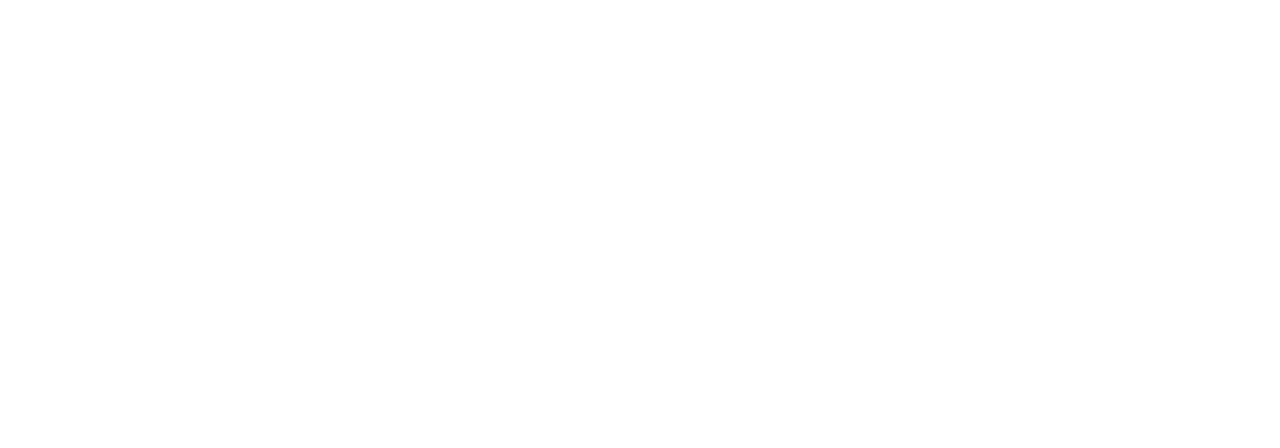
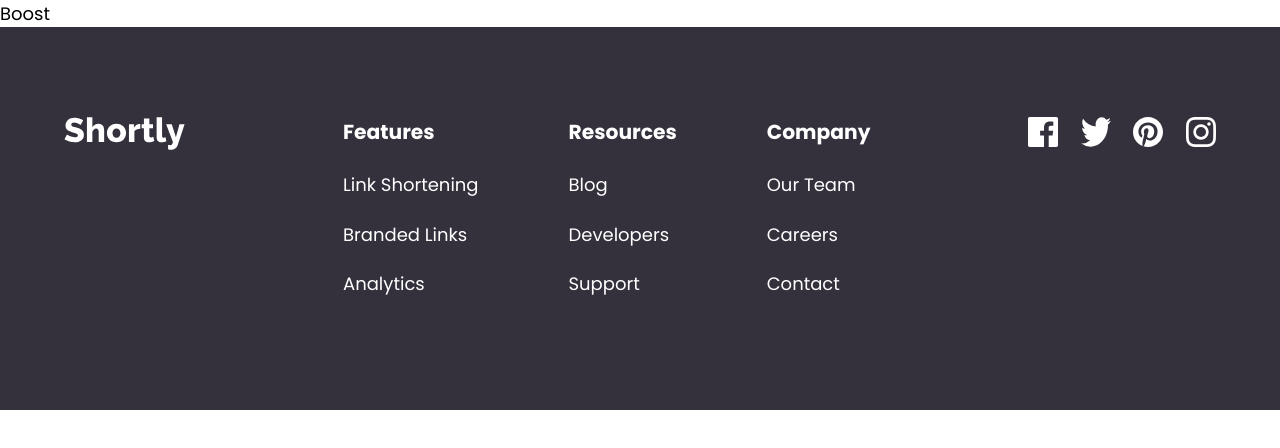
Before and after one commit to nikhea/shortly-url, a Next.js app: page / in a window 1280 px wide. Shown: the top 448 px of the page. Built offline with nearby package versions, Linux system fonts and the light colour scheme.

Commit message:
added footer

```diff
--- /dev/null
+++ b/components/Boost/Boost.tsx
@@ -0,0 +1,7 @@
+import React from "react";
+
+const Boost = () => {
+  return <div>Boost</div>;
+};
+
+export default Boost;
--- /dev/null
+++ b/components/Footer/Footer.tsx
@@ -0,0 +1,90 @@
+import style from "../../scss/footer.module.scss";
+import Image from "next/image";
+import faceBook from "../../public/images/icon-facebook.svg";
+import twitter from "../../public/images/icon-twitter.svg";
+import pinterest from "../../public/images/icon-pinterest.svg";
+import instagram from "../../public/images/icon-instagram.svg";
+import FooterLogo from "../../public/images/footer-logo.svg";
+const Footer = () => {
+  return (
+    <div className={style.footerBg}>
+      <div className="container">
+        <div className={style.footer}>
+          <div className={style.logo}>
+            <Image
+              className={style.logoImage}
+              src={FooterLogo}
+              alt={FooterLogo}
+              height="100"
+              width="100"
+            />
+          </div>
+          <div className={style.footerLinks}>
+            <div className={style.links}>
+              <h3> Features</h3>
+              <div className={style.link}>
+                <ul>
+                  <li className={style.linkItem}> Link Shortening</li>
+                  <li className={style.linkItem}> Branded Links</li>
+                  <li className={style.linkItem}> Analytics</li>
+                </ul>
+              </div>
+            </div>
+            <div className={style.links}>
+              <h3> Resources</h3>
+              <div className={style.link}>
+                <ul>
+                  <li className={style.linkItem}> Blog</li>
+                  <li className={style.linkItem}> Developers</li>
+                  <li className={style.linkItem}> Support</li>
+                </ul>
+              </div>
+            </div>
+            <div className={style.links}>
+              <h3> Company</h3>
+              <div className={style.link}>
+                <ul>
+                  <li className={style.linkItem}> Our Team</li>
+                  <li className={style.linkItem}> Careers</li>
+                  <li className={style.linkItem}> Contact</li>
+                </ul>
+              </div>
+            </div>
+          </div>
+          <div className={style.social}>
+            <Image
+              className={style.socialIcon}
+              src={faceBook}
+              alt={faceBook}
+              height="100"
+              width="100"
+            />
+            <Image
+              className={style.socialIcon}
+              src={twitter}
+              alt={twitter}
+              height="100"
+              width="100"
+            />
+            <Image
+              className={style.socialIcon}
+              src={pinterest}
+              alt={pinterest}
+              height="100"
+              width="100"
+            />
+            <Image
+              className={style.socialIcon}
+              src={instagram}
+              alt={instagram}
+              height="100"
+              width="100"
+            />
+          </div>
+        </div>
+      </div>
+    </div>
+  );
+};
+
+export default Footer;
--- a/package.json
+++ b/package.json
@@ -9,7 +9,8 @@
     "express": "^4.18.2",
     "next": "latest",
     "react": "18.2.0",
-    "react-dom": "18.2.0"
+    "react-dom": "18.2.0",
+    "sass": "^1.58.0"
   },
   "devDependencies": {
     "@types/node": "18.11.3",
--- a/pages/index.tsx
+++ b/pages/index.tsx
@@ -1,6 +1,8 @@
 import type { NextPage } from "next";
 import Head from "next/head";
 import Image from "next/image";
+import Boost from "../components/Boost/Boost";
+import Footer from "../components/Footer/Footer";
 
 const Home: NextPage = () => {
   return (
@@ -10,7 +12,10 @@
         <link rel="icon" href="/favicon.ico" />
       </Head>
 
-      <main></main>
+      <main>
+        <Boost />
+        <Footer />
+      </main>
     </div>
   );
 };
--- /dev/null
+++ b/scss/footer.module.scss
@@ -0,0 +1,32 @@
+.footerBg {
+  @apply bg-[#34313D] text-white py-20;
+}
+.logoImage {
+  //   @apply w-[80px];
+}
+.footer {
+  //   @apply flex flex-col items-center lg:items-start lg:grid grid-cols-3 justify-between gap-20;
+  @apply flex flex-col items-center lg:items-start lg:flex-row lg:justify-between lg:gap-20;
+}
+.footerLinks {
+  //   @apply text-center lg:text-start lg:grid grid-cols-3 gap-20;
+  @apply text-center lg:text-start lg:flex gap-20 justify-between;
+
+  .links {
+    h3 {
+      @apply font-bold text-lg my-5  lg:my-0;
+    }
+    ul {
+    }
+    .linkItem {
+      @apply my-5;
+    }
+  }
+}
+.social {
+  @apply flex gap-5;
+  .socialIcon {
+    @apply w-[30px] cursor-pointer;
+    fill: red;
+  }
+}
--- a/styles/globals.css
+++ b/styles/globals.css
@@ -53,3 +53,7 @@
 img {
   width: 100%;
 }
+
+.container {
+  @apply w-[90%] m-auto;
+}
```
Also changed, not shown: components/i.ts (added), public/images/footer-logo.svg (added), 1 other file (tests, documents, lock files or other folders).
